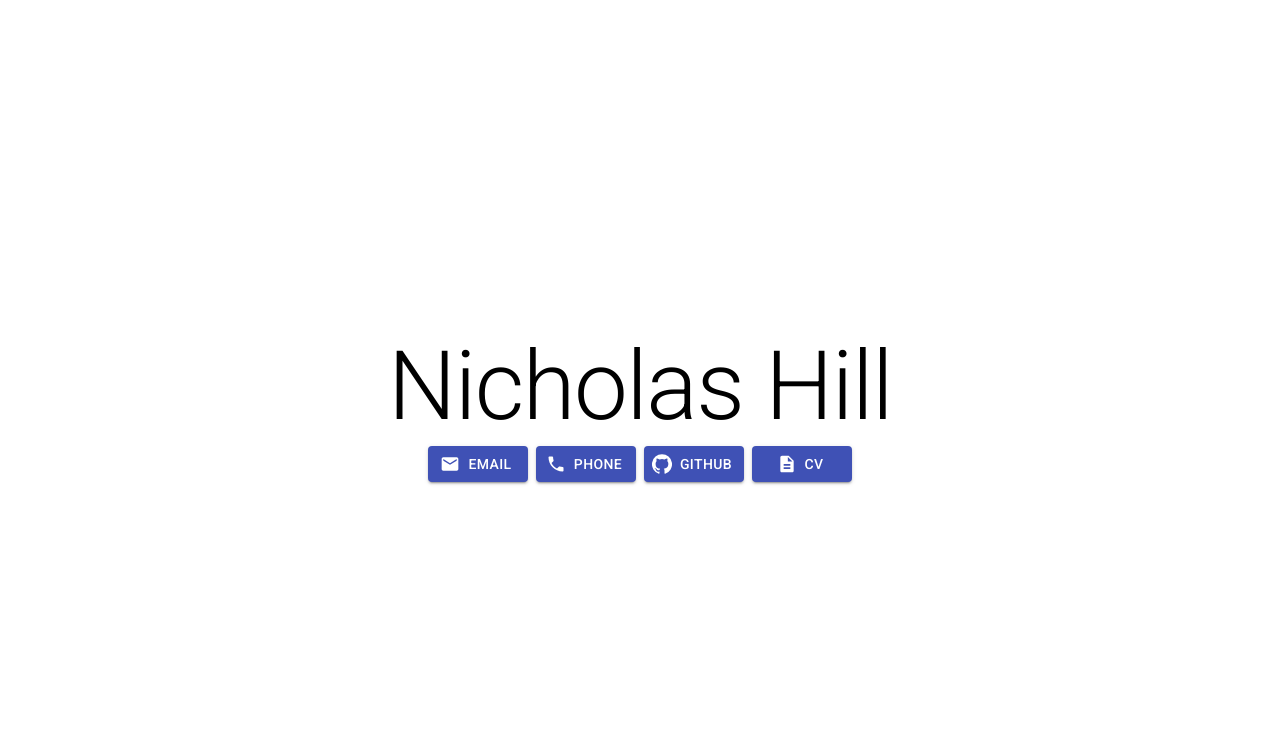
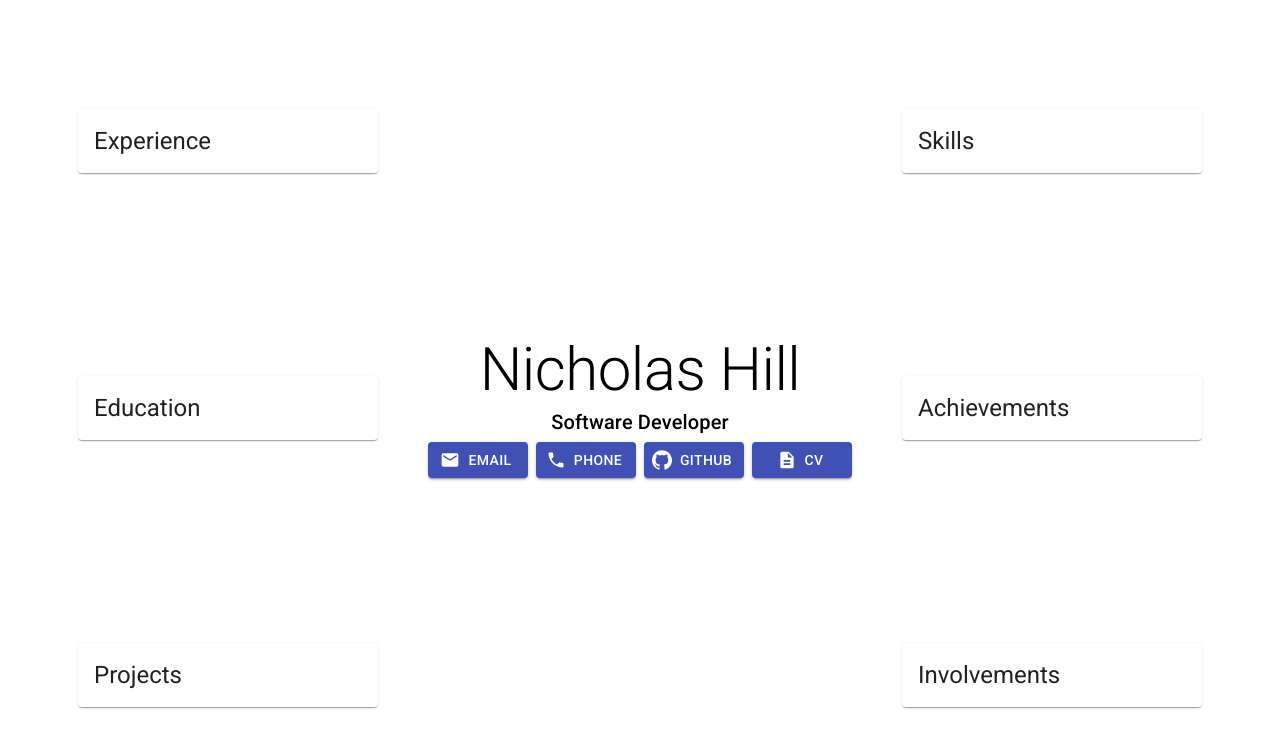
Before and after one commit to nickjhill14/personal-website, a React (Create React App) app: page / in a window 1280 px wide. Shown: the top 748 px of the page. Built offline with nearby package versions, Linux system fonts and the light colour scheme.

Commit message:
NH ✨ Added section headings

```diff
--- a/src/App.tsx
+++ b/src/App.tsx
@@ -1,14 +1,29 @@
 import { ReactElement } from 'react';
-import { Typography, Button, makeStyles } from '@material-ui/core';
-import { Email, Phone, GitHub, Description } from '@material-ui/icons';
+import { Box, Button, Card, CardHeader, Container, Typography, makeStyles } from '@material-ui/core';
+import { Description, Email, GitHub, Phone } from '@material-ui/icons';
 
 const useStyles = makeStyles((theme) => ({
     main: {
         height: '100vh',
         display: 'flex',
+        justifyContent: 'space-evenly',
+        alignItems: 'center',
+    },
+    header: {
+        display: 'flex',
         flexDirection: 'column',
-        justifyContent: 'center',
         alignItems: 'center',
+    },
+    sections: {
+        height: '100%',
+        width: '300px',
+        display: 'flex',
+        flexDirection: 'column',
+        justifyContent: 'space-around',
+        alignItems: 'stretch',
+    },
+    title: {
+        textAlign: 'center',
     },
     buttonGroup: {
         display: 'flex',
@@ -23,9 +38,26 @@ export default function App(): ReactElement {
     const classes = useStyles();
 
     return (
-        <main className={classes.main}>
-            <Typography variant="h1">Nicholas Hill</Typography>
-            <section className={classes.buttonGroup}>
+        <Container className={classes.main}>
+            <Box className={classes.sections}>
+                <Card>
+                    <CardHeader title="Experience" />
+                </Card>
+                <Card>
+                    <CardHeader title="Education" />
+                </Card>
+                <Card>
+                    <CardHeader title="Projects" />
+                </Card>
+            </Box>
+            <Box className={classes.header}>
+                <Typography variant="h2" component="h1" className={classes.title}>
+                    Nicholas Hill
+                </Typography>
+                <Typography variant="h6" component="h2" className={classes.title}>
+                    Software Developer
+                </Typography>
+                <Box className={classes.buttonGroup}>
                     <Button variant="contained" color="primary" startIcon={<Email />} className={classes.button}>
                         Email
                     </Button>
@@ -38,7 +70,19 @@ export default function App(): ReactElement {
                     <Button variant="contained" color="primary" startIcon={<Description />} className={classes.button}>
                         CV
                     </Button>
-            </section>
-        </main>
+                </Box>
+            </Box>
+            <Box className={classes.sections}>
+                <Card>
+                    <CardHeader title="Skills" />
+                </Card>
+                <Card>
+                    <CardHeader title="Achievements" />
+                </Card>
+                <Card>
+                    <CardHeader title="Involvements" />
+                </Card>
+            </Box>
+        </Container>
     );
 }
```
Also changed, not shown: package.json (+2 -6 lines), 2 other files (tests, documents, lock files or other folders). Lines whose indentation alone changed are shown as unchanged.
